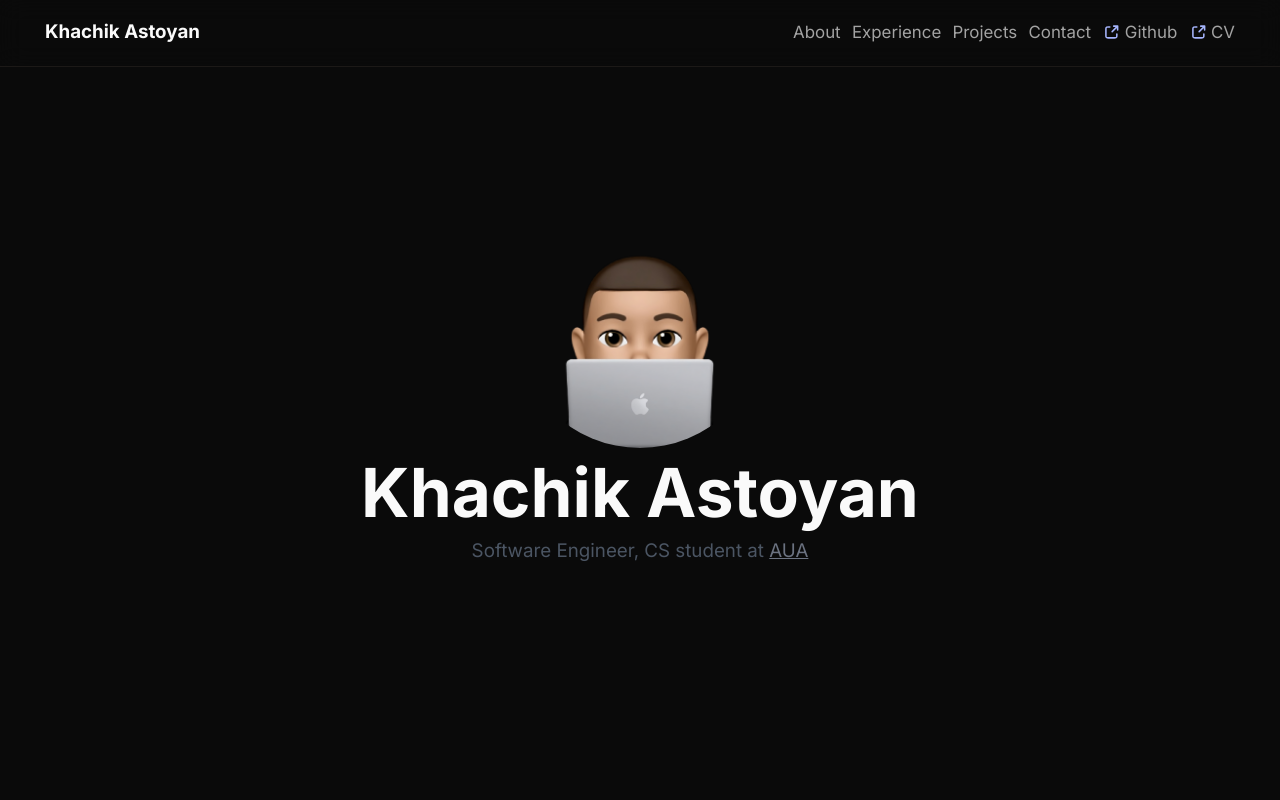
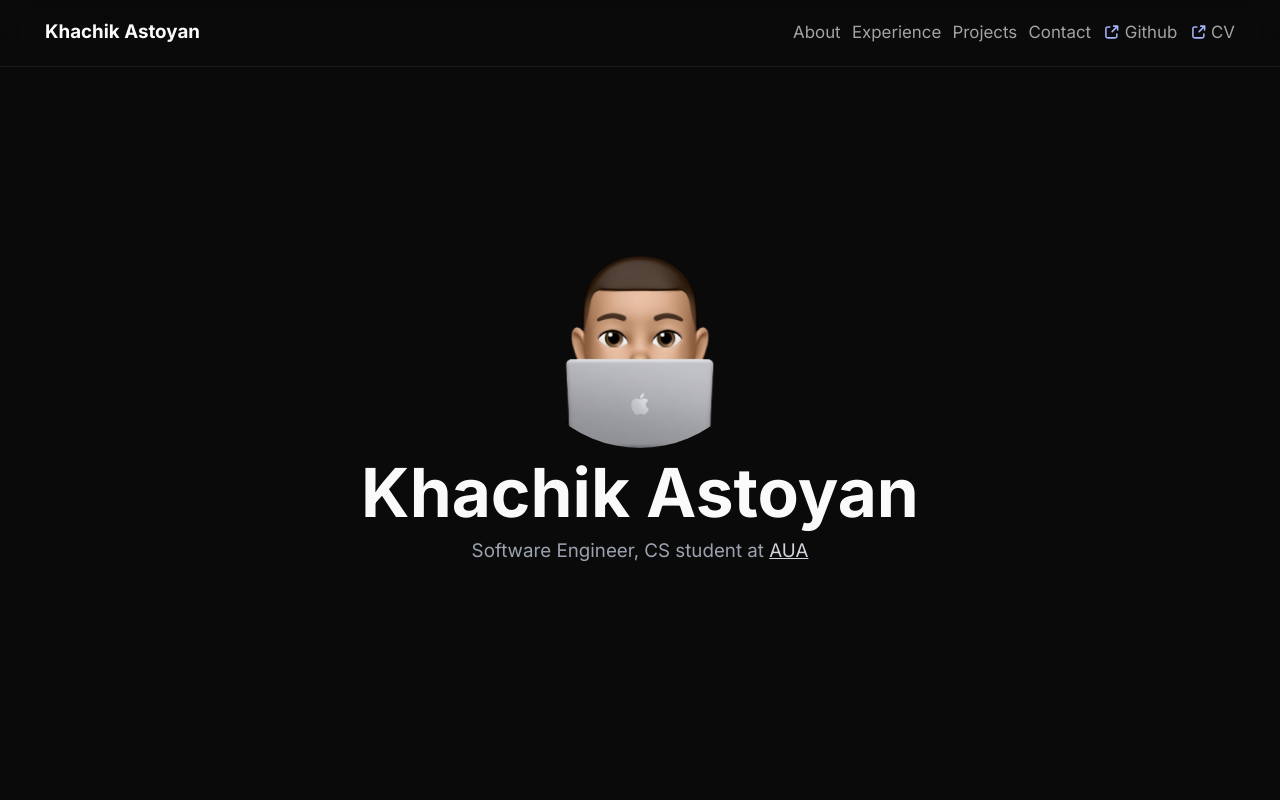
Before and after one commit to KhachikAstoyan/portfolio, a Next.js app: page / in a window 1280 px wide. Shown: the top 800 px of the page. Built offline with nearby package versions, Linux system fonts and the light colour scheme.

Commit message:
improve accessibility

```diff
--- a/src/components/Header.tsx
+++ b/src/components/Header.tsx
@@ -4,7 +4,7 @@ import data from "../data";
 
 const MenuItem: React.FC<React.PropsWithChildren> = ({ children }) => {
   return (
-    <li className="text-neutral-400 flex items-center gap-1 font-normal border-b-2 border-transparent transition-colors hover:border-indigo-600 hover:text-indigo-500 md:text-lg">
+    <li className="text-neutral-400 flex items-center gap-1 font-normal border-b-2 border-transparent transition-colors hover:border-indigo-600 hover:text-indigo-400 md:text-lg">
       {children}
     </li>
   );
@@ -31,6 +31,16 @@ const ExternalLinkIcon: React.FC<React.SVGAttributes<HTMLOrSVGElement>> = (
         />
       </g>
     </svg>
+  );
+};
+
+const HamburgerIcon = () => {
+  return (
+    <div className="flex flex-col gap-2 w-8 h-8 items-end justify-center">
+      <div className="w-full bg-red-400 rounded h-[2px]"></div>
+      <div className="w-2/3 bg-red-400 rounded h-[2px]"></div>
+      <div className="w-full bg-red-400 rounded h-[2px]"></div>
+    </div>
   );
 };
 
--- a/src/components/Hero.tsx
+++ b/src/components/Hero.tsx
@@ -28,11 +28,11 @@ export const Hero = () => {
         animate={{ top: "0px", opacity: 1 }}
       >
         <h1 className="text-7xl font-bold my-3 text-center">Khachik Astoyan</h1>
-        <p className="text-xl mt-1 text-gray-600 text-center">
+        <p className="text-xl mt-1 text-gray-400 text-center">
           Software Engineer, CS student at{" "}
           <a
             href="https://aua.am/"
-            className="text-gray-500 underline"
+            className="text-gray-300 underline"
             target="_blank"
           >
             AUA
```
